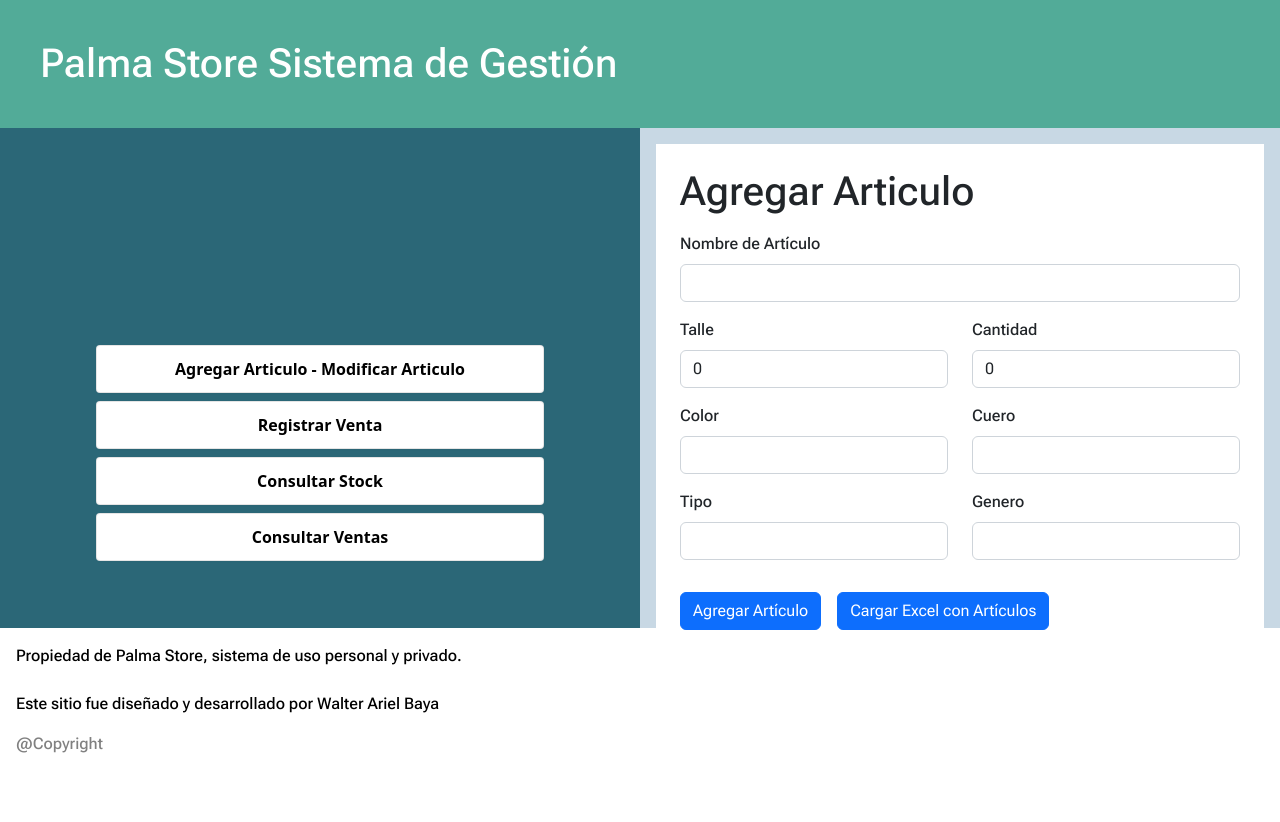
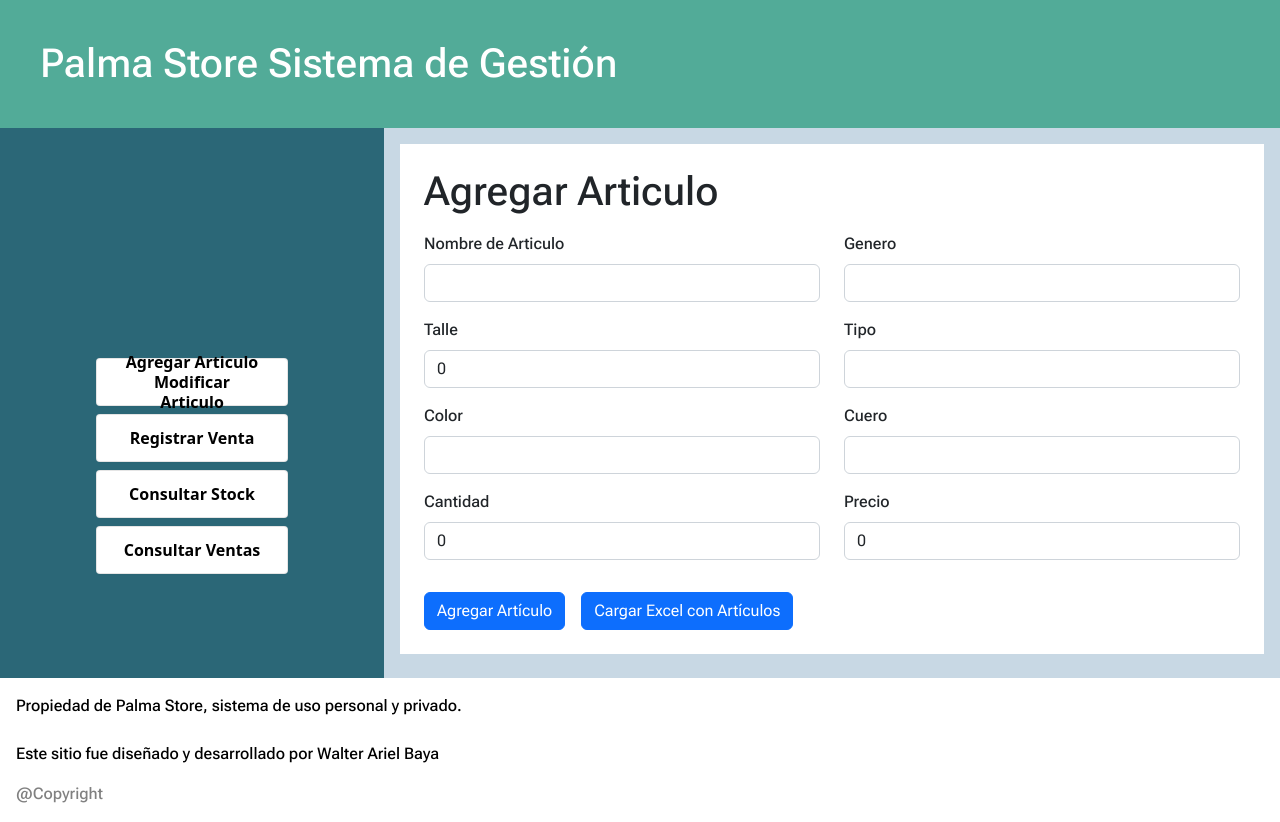
Before and after one commit to walterbaya/management-system, a React (Create React App) app in the folder client/palma-store/: page /agregar_articulo in a window 1280 px wide. Before the commit the page ends 800 px from the top, so only its background shows below. Built offline with nearby package versions, Linux system fonts and the light colour scheme.

Commit message:
modificaciones del dia 24

```diff
--- a/client/palma-store/src/App.js
+++ b/client/palma-store/src/App.js
@@ -20,7 +20,7 @@ class App extends Component {
           <div className="main-buttons-container">
             <div id="main-buttons" className="main-buttons">
               <Link className="btn-main my-1" to={`/agregar_articulo`}>
-                Agregar Articulo - Modificar Articulo
+                Agregar Articulo Modificar Articulo
               </Link>
               <Link className="btn-main my-1" to="/registrar">
                 Registrar Venta
--- a/client/palma-store/src/components/AgregarArticulo.js
+++ b/client/palma-store/src/components/AgregarArticulo.js
@@ -32,6 +32,7 @@ class AgregarArticulo extends Component {
       cuero: "",
       genero: "",
       tipo: "",
+      precio: 0,
     };
 
     this.enviar_formulario = this.enviar_formulario.bind(this);
@@ -42,6 +43,7 @@ class AgregarArticulo extends Component {
     this.cambiar_cuero = this.cambiar_cuero.bind(this);
     this.cambiar_genero = this.cambiar_genero.bind(this);
     this.cambiar_tipo = this.cambiar_tipo.bind(this);
+    this.cambiar_precio = this.cambiar_precio.bind(this);
   }
 
   cambiar_nombre_articulo(event) {
@@ -71,6 +73,10 @@ class AgregarArticulo extends Component {
     this.setState({ genero: event.target.value });
   }
 
+  cambiar_precio(event) {
+    this.setState({ precio: event.target.value });
+  }
+
   enviar_formulario() {
     const factura = {
       nombre_articulo: this.state.nombre_articulo,
@@ -79,9 +85,8 @@ class AgregarArticulo extends Component {
       color: this.state.color,
       exito: this.state.exito,
       cuero: this.state.cuero,
-      genero: false,//this.state.genero,
+      genero: false, //this.state.genero,
       tipo: this.state.tipo,
-
     };
 
     const validacion = validarFormulario(factura);
@@ -127,15 +132,26 @@ class AgregarArticulo extends Component {
           className="bg-white p-4 h-100"
           onSubmit={(event) => event.preventDefault()}
         >
-          <h1> Agregar Articulo </h1>{" "}
-          <div className="form-group mt-3">
-            <label className="pb-2"> Nombre de Artículo </label>{" "}
-            <input
-              type="text"
-              className="form-control"
-              value={this.state.nombre_articulo}
-              onChange={this.cambiar_nombre_articulo}
-            />{" "}
+          <h1> Agregar Articulo </h1>
+          <div className="form-group row mt-3">
+            <div class="col-6">
+              <label className="pb-2"> Nombre de Articulo </label>{" "}
+              <input
+                type="number"
+                className="form-control"
+                value={this.state.nombre_articulo}
+                onChange={this.cambiar_nombre_articulo}
+              />
+            </div>
+            <div className="col-6">
+              <label className="pb-2"> Genero </label>
+              <input
+                type="text"
+                className="form-control"
+                value={this.state.genero}
+                onChange={this.cambiar_genero}
+              />
+            </div>
           </div>{" "}
           <div class="row align-items-center mt-3">
             <div class="col-6">
@@ -147,14 +163,15 @@ class AgregarArticulo extends Component {
                 onChange={this.cambiar_talle}
               />{" "}
             </div>
-            <div class="col-6">
-              <label className="pb-2"> Cantidad </label>{" "}
+
+            <div className="col-6">
+              <label className="pb-2"> Tipo </label>
               <input
-                type="number"
+                type="text"
                 className="form-control"
-                value={this.state.cantidad}
-                onChange={this.cambiar_cantidad}
-              />{" "}
+                value={this.state.tipo}
+                onChange={this.cambiar_tipo}
+              />
             </div>
           </div>
           <div class="row align-items-center mt-3">
@@ -178,23 +195,23 @@ class AgregarArticulo extends Component {
             </div>
           </div>
           <div class="row align-items-center mt-3">
-            <div className="col-6">
-              <label className="pb-2"> Tipo </label>
+            <div class="col-6">
+              <label className="pb-2"> Cantidad </label>{" "}
               <input
-                type="text"
+                type="number"
                 className="form-control"
-                value={this.state.tipo}
-                onChange={this.cambiar_tipo}
-              />
+                value={this.state.cantidad}
+                onChange={this.cambiar_cantidad}
+              />{" "}
             </div>
-            <div className="col-6">
-              <label className="pb-2"> Genero </label>
+            <div class="col-6">
+              <label className="pb-2"> Precio </label>{" "}
               <input
-                type="text"
+                type="number"
                 className="form-control"
-                value={this.state.genero}
-                onChange={this.cambiar_genero}
-              />
+                value={this.state.precio}
+                onChange={this.cambiar_precio}
+              />{" "}
             </div>
           </div>
           <div className="form-group mt-3 d-flex">
--- a/client/palma-store/src/components/RegistrarVenta.js
+++ b/client/palma-store/src/components/RegistrarVenta.js
@@ -99,7 +99,7 @@ class Registrar extends Component {
           className="bg-white p-4 h-100"
           onSubmit={(event) => event.preventDefault()}
         >
-          <h1> Registrar Factura </h1>{" "}
+          <h1> Registrar Venta </h1>{" "}
           <div className="form-group mt-3">
             <label className="pb-2"> Nombre de Artículo </label>{" "}
             <Typeahead
--- a/client/palma-store/src/index.css
+++ b/client/palma-store/src/index.css
@@ -1,11 +1,11 @@
-@import url('https://fonts.googleapis.com/css2?family=Roboto+Flex:opsz,wght@8..144,100;8..144,200;8..144,300;8..144,400;8..144,500;8..144,600;8..144,700;8..144,800;8..144,900;8..144,1000&display=swap');
+@import url("https://fonts.googleapis.com/css2?family=Roboto+Flex:opsz,wght@8..144,100;8..144,200;8..144,300;8..144,400;8..144,500;8..144,600;8..144,700;8..144,800;8..144,900;8..144,1000&display=swap");
 
-*{
-    font-family: 'Roboto Flex', sans-serif;
+* {
+  font-family: "Roboto Flex", sans-serif;
   font-weight: 500;
 }
 
-footer{
+footer {
   padding: 1em;
   color: gray;
 }
@@ -14,37 +14,39 @@ footer p {
   color: black;
 }
 
-body{
+body {
   padding: 0;
   margin: 0;
 }
 
-.d-flex{
-    display:  flex;
+.d-flex {
+  display: flex;
 }
 
-.flex-column{
+.flex-column {
   flex-direction: row;
 }
 
 .btn-main {
   align-items: center;
-  background-color: #FFFFFF;
+  background-color: #ffffff;
   border: 1px solid rgba(0, 0, 0, 0.1);
-  border-radius: .25rem;
+  border-radius: 0.25rem;
   box-shadow: rgba(0, 0, 0, 0.02) 0 1px 3px 0;
   box-sizing: border-box;
   color: black;
   cursor: pointer;
   display: inline-flex;
-  font-family: system-ui,-apple-system,system-ui,"Helvetica Neue",Helvetica,Arial,sans-serif;
+  text-align: center;
+  font-family: system-ui, -apple-system, system-ui, "Helvetica Neue", Helvetica,
+    Arial, sans-serif;
   font-size: 16px;
   font-weight: 600;
   justify-content: center;
   line-height: 1.25;
   margin: 0;
   min-height: 3rem;
-  padding: calc(.875rem - 1px) calc(1.5rem - 1px);
+  padding: calc(0.875rem - 1px) calc(1.5rem - 1px);
   position: relative;
   text-decoration: none;
   transition: all 250ms;
@@ -67,31 +69,31 @@ body{
 }
 
 .btn-main:active {
-  background-color: #F0F0F1;
+  background-color: #f0f0f1;
   border-color: rgba(0, 0, 0, 0.15);
   box-shadow: rgba(0, 0, 0, 0.06) 0 2px 4px;
   color: rgba(0, 0, 0, 0.65);
   transform: translateY(0);
 }
 
-.main-title{
+.main-title {
   background-color: #52ab98;
-    color:  white;
-    width:fit-content;
+  color: white;
+  width: fit-content;
   padding: 1em;
 }
 
-.main-buttons-container{
+.main-buttons-container {
   display: flex;
   flex-direction: column;
-    width: 50%;
-    height: 500px;
+  width: 30%;
+  height: 550px;
   background-color: #2b6777;
   padding: 1em;
   justify-content: space-evenly;
 }
 
-.main-buttons{
+.main-buttons {
   display: flex;
   flex-direction: column;
   height: 50%;
@@ -100,21 +102,19 @@ body{
   justify-content: space-evenly;
 }
 
-.explanation-text-main{
-    width: 50%;
-    height: 500px;
+.explanation-text-main {
+  width: 70%;
+  height: 550px;
   padding: 1em;
   background-color: #c8d8e4;
 }
 
-.fixed_height{
+.fixed_height {
   overflow: auto;
   max-height: 14rem;
 }
 
-
-
-.drop_zone{
+.drop_zone {
   min-height: 200px;
   margin-top: 1em;
   padding-left: 5em !important;
```
Also changed, not shown: 1 other file (tests, documents, lock files or other folders). Lines whose indentation alone changed are shown as unchanged.
